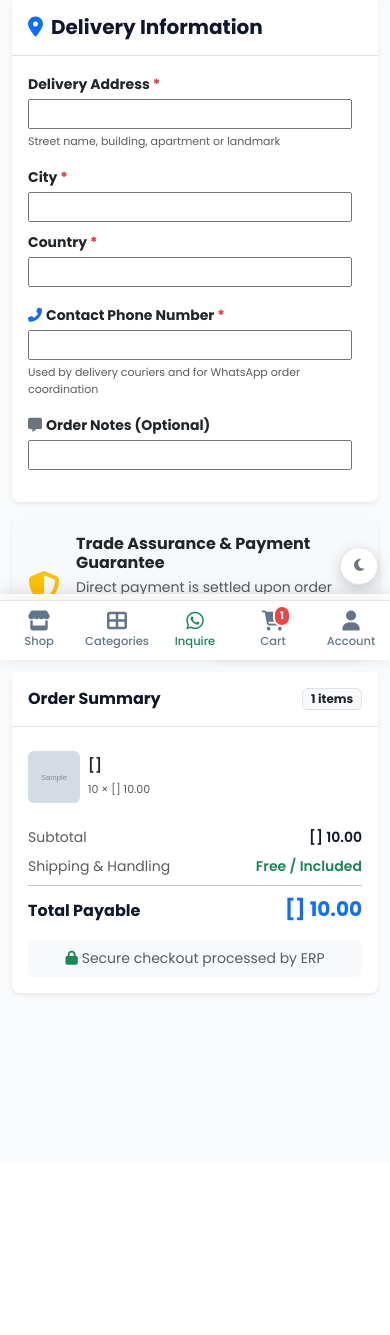
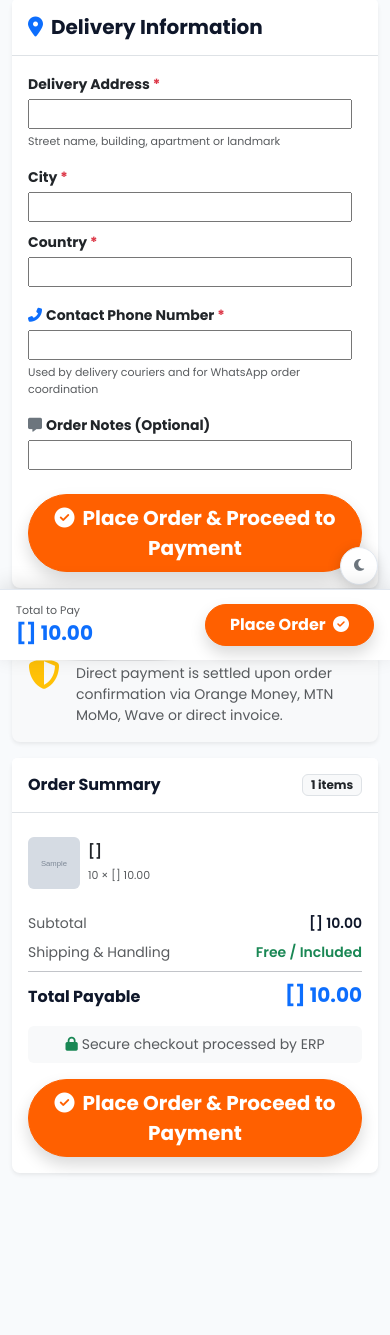
Before and after one commit to J-Lok/ERP, a Django app: template management_system/templates/marketplace/checkout.html in a window 390 px wide. Shown: the part 184-1519 px from the top of the page. Before the commit the page ends 1180 px from the top, so only its background shows below. Run offline with Django 5.2, Linux system fonts and the light colour scheme; the template is opened without the code that fills it: most values are stand-ins (such as "Sample title", 1, 10 or a date in 2020); grey boxes marked "Sample" are stand-in pictures; form fields are guessed from the names that the template uses.

Commit message:
fix(marketplace): fix mobile checkout button visibility and bottom bar collision

```diff
--- a/management_system/templates/marketplace/checkout.html
+++ b/management_system/templates/marketplace/checkout.html
@@ -43,11 +43,13 @@
         bottom: 0;
         left: 0;
         right: 0;
-        z-index: 1040;
-        background: #ffffff;
-        box-shadow: 0 -4px 16px rgba(0,0,0,0.08);
-        padding: 10px 16px;
-        padding-bottom: calc(10px + env(safe-area-inset-bottom));
+        z-index: 1055;
+        background: var(--surface-bg, #ffffff);
+        border-top: 1px solid var(--border-color, #dee2e6);
+        box-shadow: 0 -4px 20px rgba(0,0,0,0.12);
+        padding: 12px 16px;
+        padding-bottom: calc(12px + env(safe-area-inset-bottom, 0px));
+        backdrop-filter: blur(10px);
     }
     .order-preview-thumb {
         width: 52px;
@@ -57,11 +59,18 @@
         background: #f8f9fa;
         flex-shrink: 0;
     }
+    @media (max-width: 991.98px) {
+        .checkout-container {
+            padding-bottom: calc(90px + env(safe-area-inset-bottom, 16px)) !important;
+        }
+    }
 </style>
 {% endblock %}
 
+{% block bottom_nav %}{% endblock %}
+
 {% block content %}
-<div class="container py-3 pb-5 mb-5 mb-md-0">
+<div class="container py-3 checkout-container">
     <!-- Stepper Header -->
     <div class="checkout-stepper">
         <a href="{% url 'marketplace:view_cart' %}" class="checkout-step-pill completed text-decoration-none">
@@ -151,8 +160,8 @@
                             {{ form.notes }}
                         </div>
 
-                        <!-- Desktop Submit Button -->
-                        <div class="d-none d-lg-block mt-4">
+                        <!-- Form Submit Button -->
+                        <div class="mt-4">
                             <button type="submit" class="btn btn-primary btn-lg w-100 rounded-pill fw-bold shadow">
                                 <i class="fas fa-check-circle me-2"></i>{% trans "Place Order & Proceed to Payment" %}
                             </button>
@@ -228,9 +237,14 @@
                     </div>
 
                     <!-- Accepted Badges -->
-                    <div class="p-2 bg-light rounded text-center small text-muted">
+                    <div class="p-2 bg-light rounded text-center small text-muted mb-3">
                         <i class="fas fa-lock text-success me-1"></i>{% trans "Secure checkout processed by ERP" %}
                     </div>
+
+                    <!-- Order Summary Submit Button -->
+                    <button type="submit" form="checkoutMainForm" class="btn btn-primary btn-lg w-100 rounded-pill fw-bold shadow">
+                        <i class="fas fa-check-circle me-2"></i>{% trans "Place Order & Proceed to Payment" %}
+                    </button>
                 </div>
             </div>
         </div>
@@ -238,15 +252,37 @@
 
     <!-- Smartphone Sticky Bottom Place Order Bar -->
     <div class="checkout-sticky-bar d-lg-none">
-        <div class="d-flex align-items-center justify-content-between">
+        <div class="d-flex align-items-center justify-content-between gap-3">
             <div>
                 <span class="text-muted d-block small" style="font-size:11px;">{% trans "Total to Pay" %}</span>
                 <span class="fw-bold text-primary fs-5">{{ cart.total_price|currency:cart.items.first.stock.company }}</span>
             </div>
-            <button type="submit" form="checkoutMainForm" class="btn btn-primary fw-bold px-4 py-2 rounded-pill shadow">
+            <button type="submit" form="checkoutMainForm" id="stickyPlaceOrderBtn" class="btn btn-primary fw-bold px-4 py-2 rounded-pill shadow">
                 {% trans "Place Order" %} <i class="fas fa-check-circle ms-1"></i>
             </button>
         </div>
     </div>
 </div>
 {% endblock %}
+
+{% block extra_js %}
+<script>
+document.addEventListener('DOMContentLoaded', function() {
+    const stickyBtn = document.getElementById('stickyPlaceOrderBtn');
+    const mainForm = document.getElementById('checkoutMainForm');
+    if (stickyBtn && mainForm) {
+        stickyBtn.addEventListener('click', function(e) {
+            if (!e.defaultPrevented) {
+                if (mainForm.reportValidity) {
+                    if (mainForm.reportValidity()) {
+                        mainForm.submit();
+                    }
+                } else if (mainForm.checkValidity ? mainForm.checkValidity() : true) {
+                    mainForm.submit();
+                }
+            }
+        });
+    }
+});
+</script>
+{% endblock %}
--- a/management_system/templates/marketplace/marketplace_base.html
+++ b/management_system/templates/marketplace/marketplace_base.html
@@ -582,6 +582,8 @@
     </main>
 
     <!-- 3. Fixed App-Like Bottom Navigation Bar (Smartphones < 768px, Alibaba Style) -->
+    {% block bottom_nav %}
+    {% if request.resolver_match.url_name != 'checkout' %}
     <nav class="mp-bottom-nav d-md-none" aria-label="Mobile Navigation">
         <a href="{% url 'marketplace:shop' %}" class="nav-tab {% if request.resolver_match.url_name == 'shop' or request.resolver_match.url_name == 'shop_by_category' %}active{% endif %}">
             <i class="fas fa-store"></i>
@@ -602,7 +604,7 @@
             <span>{% trans "Wishlist" %}</span>
         </a>
         {% endif %}
-        <a href="{% url 'marketplace:view_cart' %}" class="nav-tab {% if request.resolver_match.url_name == 'view_cart' or request.resolver_match.url_name == 'checkout' %}active{% endif %}">
+        <a href="{% url 'marketplace:view_cart' %}" class="nav-tab {% if request.resolver_match.url_name == 'view_cart' %}active{% endif %}">
             <i class="fas fa-shopping-cart"></i>
             <span>{% trans "Cart" %}</span>
             {% if cart_count %}
@@ -623,6 +625,8 @@
         </a>
         {% endif %}
     </nav>
+    {% endif %}
+    {% endblock %}
 
     <!-- Floating Instant Toast for Fast Mobile Feedback -->
     <div id="mpFloatingToast" class="mp-floating-toast">
```
Also changed, not shown: management_system/templates/marketplace/cart.html (+13 -6 lines).
